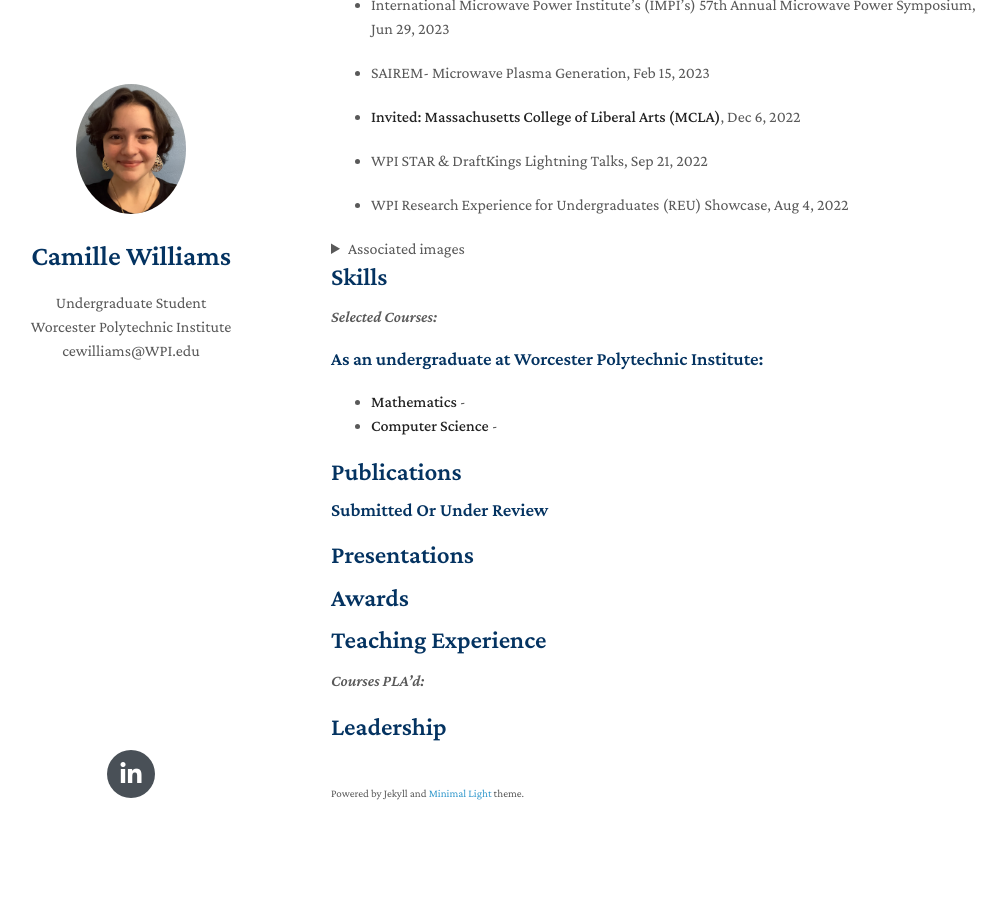
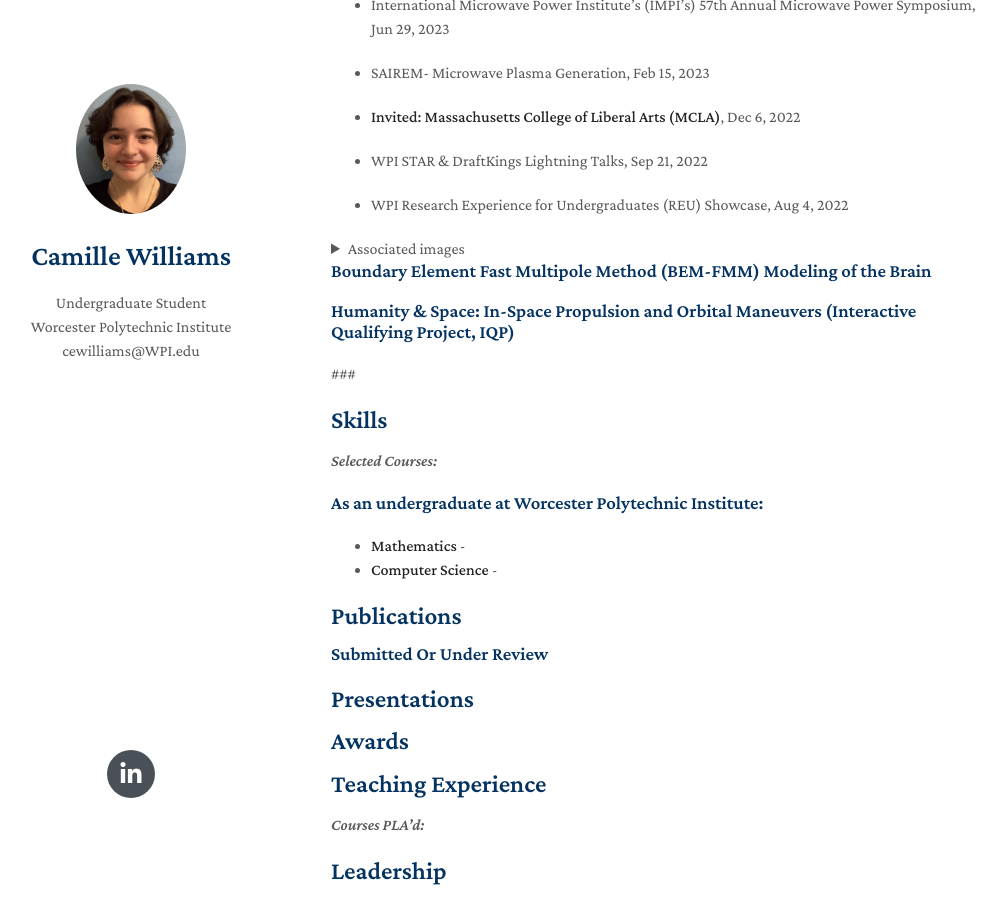
Before and after one commit to CamilleW8831/CamilleW8831.github.io, a Jekyll site: the page built from index.md, in a window 1280 px wide and 900 px high, scrolled down 1173 px. Shown: the whole window, without its empty margins (139-1145 px from the left). Built offline with Jekyll 4.4.1, drawn with Linux system fonts in a browser that asks for light colours; nearby versions of some CDN libraries; a style sheet for code colours, icons or effects is not loaded; our own code applies the rules of GitHub Pages for plain Markdown files; before the commit the page ends 2047 px from its top, so only the background shows below that.

Commit message:
Update index.md

```diff
--- a/index.md
+++ b/index.md
@@ -46,6 +46,12 @@ Microwave induced lab plasmas have demonstrated well-documented and signifigant
 <summary>Associated images</summary>
 </details>
 
+### Boundary Element Fast Multipole Method (BEM-FMM) Modeling of the Brain
+
+### Humanity & Space: In-Space Propulsion and Orbital Maneuvers (Interactive Qualifying Project, IQP)
+
+###
+
 
 ## Skills
 
```
